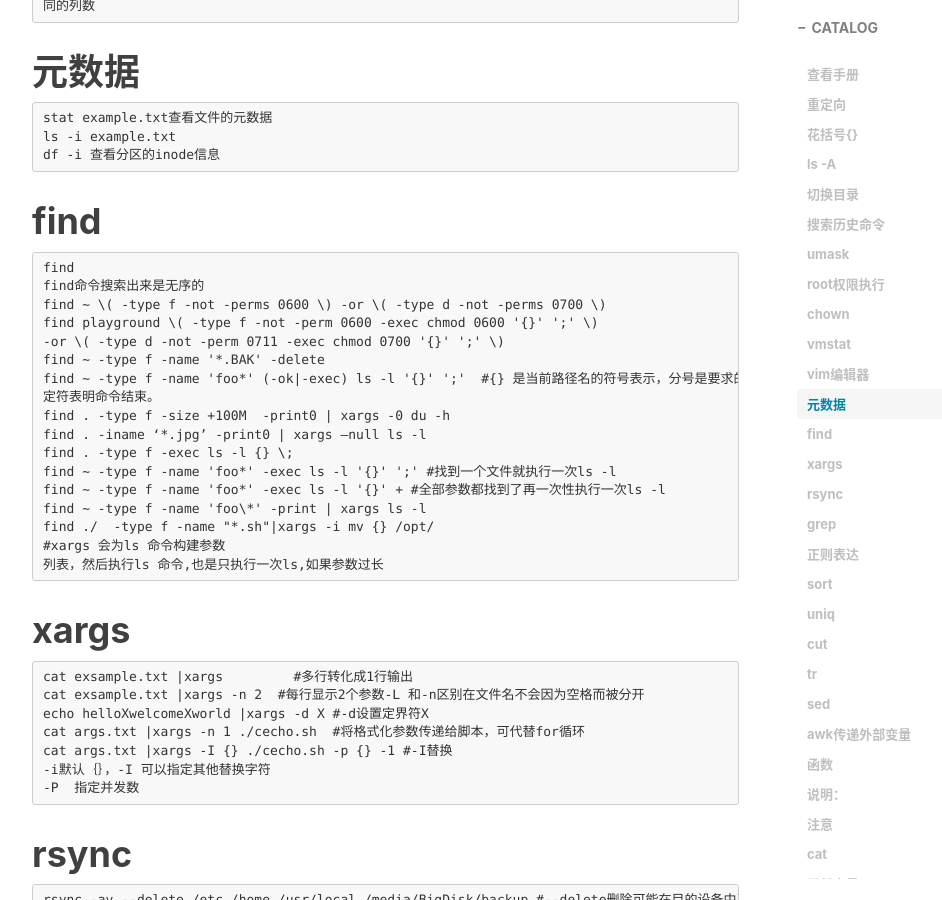
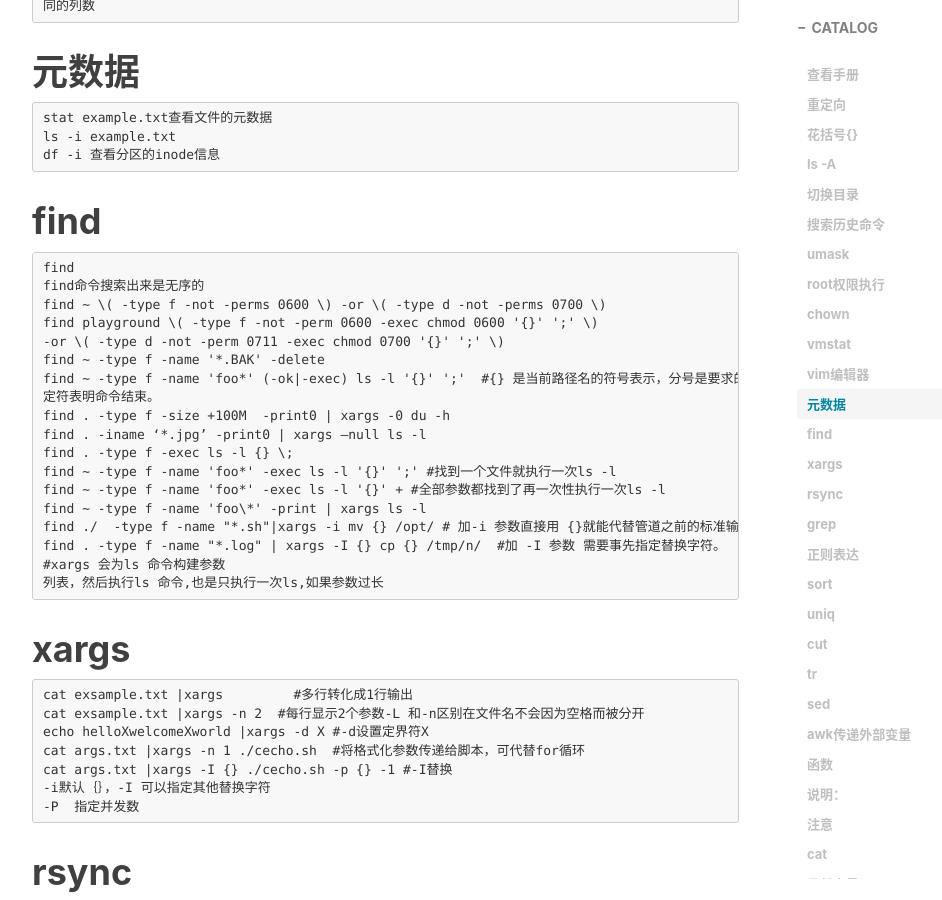
Before and after one commit to handerfly/handerfly.github.io, a Jekyll site: the page built from _posts/2019-04-01-Shell-总结.md, in a window 1280 px wide and 900 px high, scrolled down 2923 px. Shown: the whole window, without its empty margins (233-1175 px from the left). Built offline with Jekyll 4.4.1, drawn with Linux system fonts in a browser that asks for light colours; nearby versions of some CDN libraries; comment, search, counter and statistics services are not loaded.

Commit message:
Update 2019-04-01-Shell-总结.md

````diff
--- a/_posts/2019-04-01-Shell-总结.md
+++ b/_posts/2019-04-01-Shell-总结.md
@@ -147,7 +147,8 @@ find . -type f -exec ls -l {} \;
 find ~ -type f -name 'foo*' -exec ls -l '{}' ';' #找到一个文件就执行一次ls -l
 find ~ -type f -name 'foo*' -exec ls -l '{}' + #全部参数都找到了再一次性执行一次ls -l
 find ~ -type f -name 'foo\*' -print | xargs ls -l
-find ./  -type f -name "*.sh"|xargs -i mv {} /opt/
+find ./  -type f -name "*.sh"|xargs -i mv {} /opt/ # 加-i 参数直接用 {}就能代替管道之前的标准输出的内容；
+find . -type f -name "*.log" | xargs -I {} cp {} /tmp/n/  #加 -I 参数 需要事先指定替换字符。
 #xargs 会为ls 命令构建参数
 列表，然后执行ls 命令,也是只执行一次ls,如果参数过长
 ```
````
